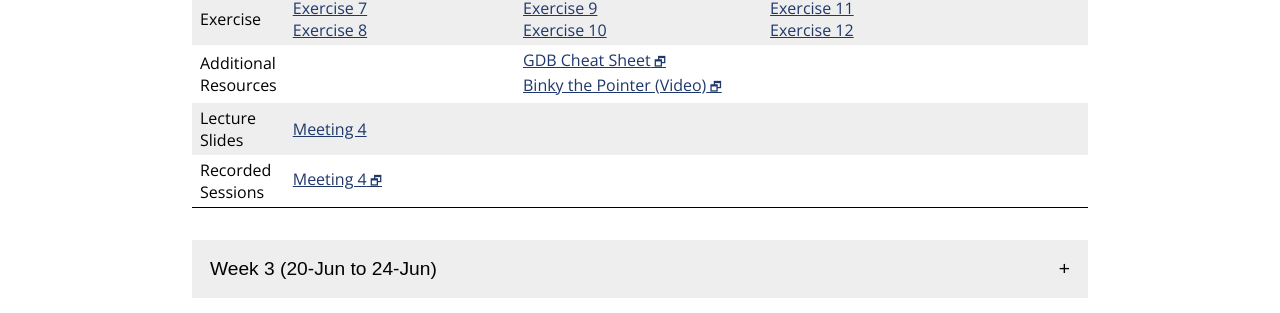
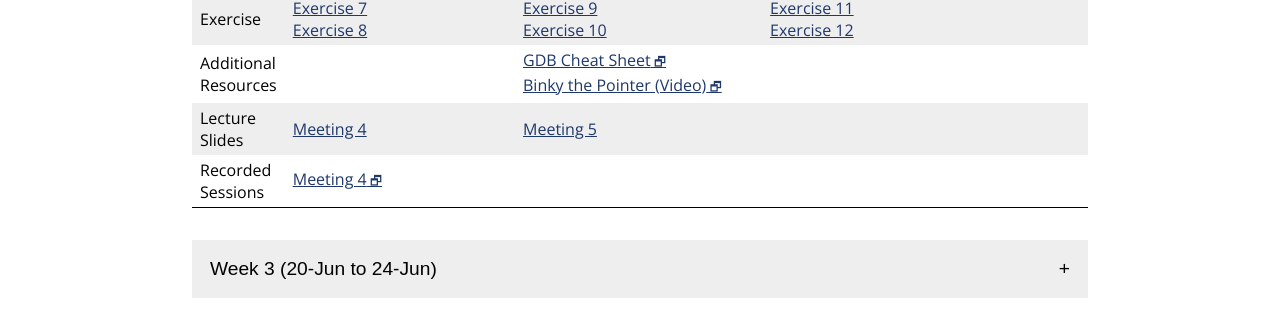
Before and after one commit to jhu-ip/cs220-summer22, a Jekyll site: the page built from material.md, in a window 1280 px wide. Shown: the part 846-1159 px from the top of the page. Built offline with Jekyll 4.4.1, drawn with Linux system fonts in a browser that asks for light colours; some web fonts are replaced.

Commit message:
meeting 5 slides

```diff
--- a/material.csv
+++ b/material.csv
@@ -77,6 +77,7 @@ Week,Day,Date,Type,Link text,URL
 2,2,15-Jun,Recap,Day 10,questions/day10.html
 2,2,15-Jun,Exercise,Exercise 10,exercise/ex10.html
 2,2,15-Jun,Resource,Binky the Pointer (Video),https://www.youtube.com/watch?v=5VnDaHBi8dM
+2,2,15-Jun,LectureSlides,Meeting 5,slides/class05.pdf
 2,3,17-Jun,Video,Dynamic Memory Allocation,https://jh.hosted.panopto.com/Panopto/Pages/Viewer.aspx?id=88e3945a-f1f2-4442-825e-ae230027a746
 2,3,17-Jun,Video,Valgrind,https://jh.hosted.panopto.com/Panopto/Pages/Viewer.aspx?id=f4c78306-67c7-4184-955f-ae230027a6b2
 2,3,14-Feb,Slides,Dynamic Memory Allocation,slides/day11_dynamic_memory_allocation.pdf
--- a/material.md
+++ b/material.md
@@ -120,7 +120,7 @@ the materials for that week.
     <tr>
       <td>Lecture<br>Slides</td>
       <td><a href='slides/class04.pdf'>Meeting 4</a></td>
-      <td></td>
+      <td><a href='slides/class05.pdf'>Meeting 5</a></td>
       <td></td>
     </tr>
     <tr>
```
Also changed, not shown: 1 other file.
